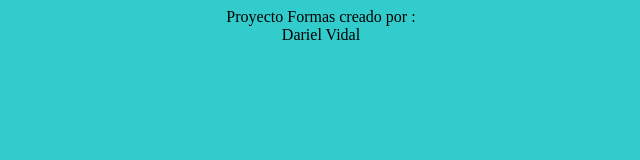
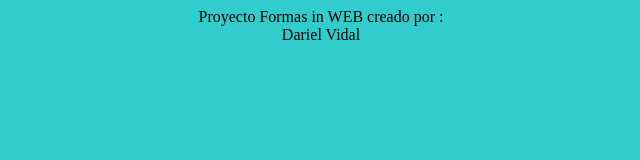
Before and after one commit to Dariel37/Formapp, a plain HTML site: page head.html in a window 1280 px wide. Shown: the full height of the page, 319-959 px from the left. Drawn offline with Linux system fonts and the light colour scheme.

Commit message:
Update head.html

```diff
--- a/head.html
+++ b/head.html
@@ -3,7 +3,7 @@
 
 
 
-<body <p align = "center"  bgcolor = "#33CCCC ">Proyecto Formas creado por :
+<body <p align = "center"  bgcolor = "#33CCCC ">Proyecto Formas in WEB creado por :
 <br> Dariel Vidal</p>
 
 
```
